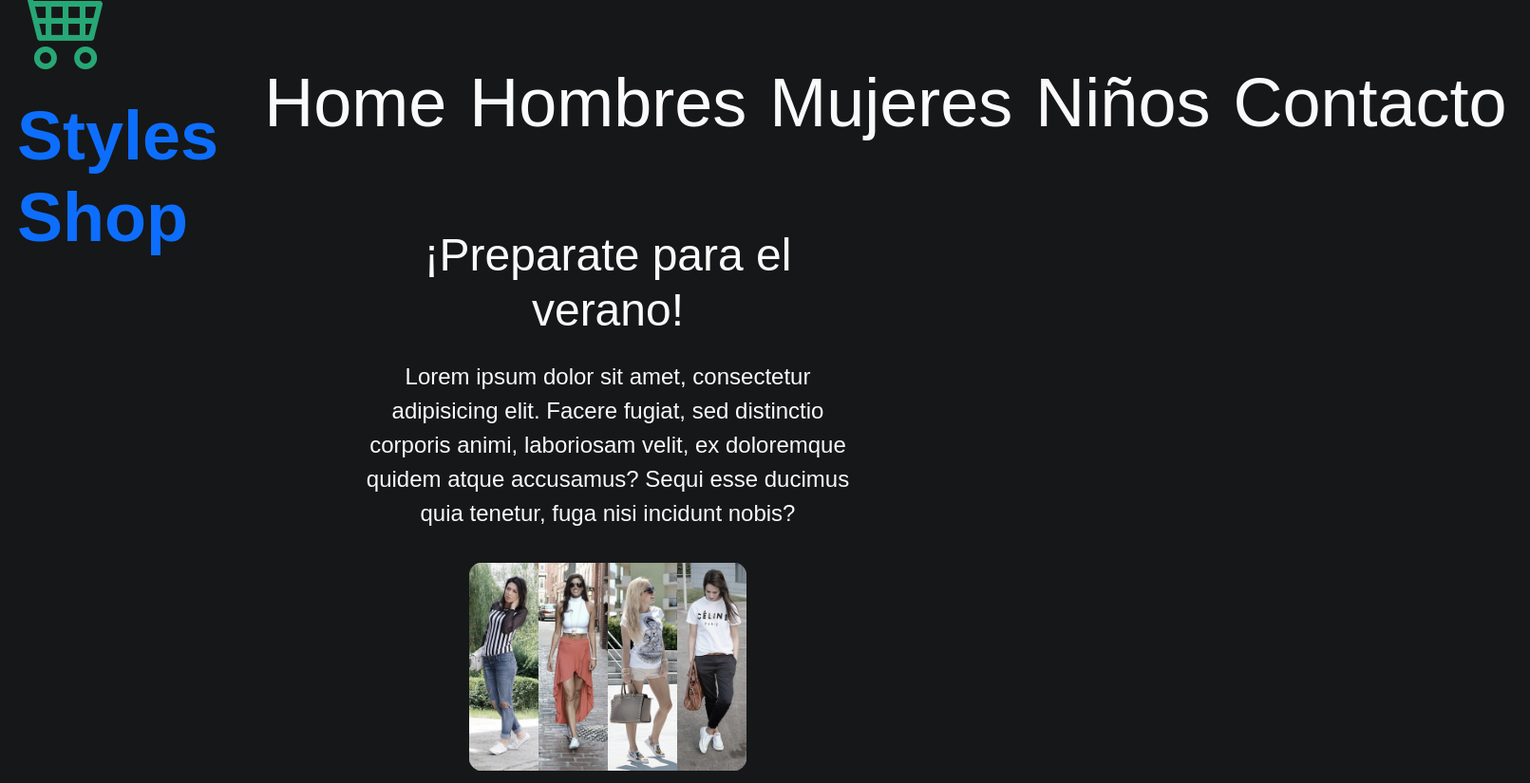
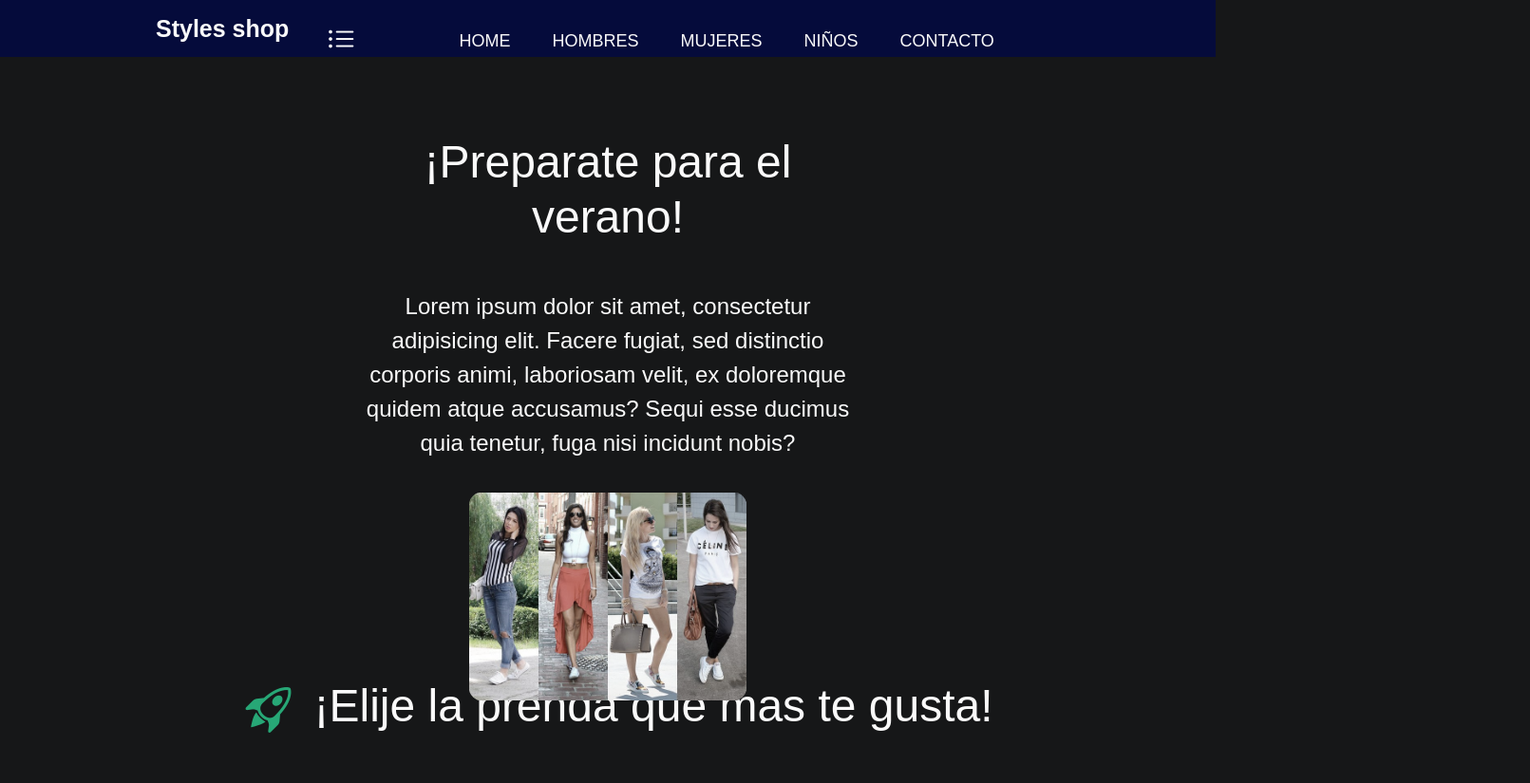
Before and after one commit to AndresMillan12/preentrega2millan-, a plain HTML site: page index.html in a window 1280 px wide. Shown: the top 825 px of the page at 95% size, 1611 px wide, since content can reach past the window. Drawn offline with nearby package versions, Linux system fonts and the light colour scheme; a web font is replaced by a local one.

Commit message:
modifique la barra

```diff
--- a/css/estilos.css
+++ b/css/estilos.css
@@ -8,51 +8,120 @@ body {
     font-family: 'Sofia Sans Extra Condensed', sans-serif;
     background-color: #161718;
     color: #fafafa;
+    padding: 90px 20px 0;
 }
 
 /* ENCABEZADO */
 
 .encabezado {
+    background-color: rgb(5, 11, 59);
+    height: 80px;
+    position: fixed;
+    width: 100%;
+    top: 0;
+    left: 0;
+}
+
+.nav {
     display: flex;
     justify-content: space-between;
-    align-items: center;
-    padding: 1rem 0;
-    height: 10rem;
+    max-width: 992px;
+    margin: 0 auto;
 }
 
-.tituloPrincipal{
+.nav-link {
+    color: #fafafa;
     text-decoration: none;
-    font-size: 3rem;
-}
-.tituloPrincipal i {
-    font-size: 4rem;
-    color: #27a776;
 }
 
-.tituloPrincipal h1{
-    display: inline-block;
-    font-size:  3rem;
-    font-weight: 700;
+.logo {
+    font-size: 30px;
+    font-weight: bold;
+    padding: 0 40px;
+    line-height: 80px;
 }
 
-.encabezado ul {
+.nav-menu {
     display: flex;
-    list-style-type: none;
+    margin-right: 40px;
+    list-style: none;
 }
 
-.encabezado ul li{
-    margin-right: 1rem;
+.nav-menu-item {
+    font-size: 18px;
+    margin: 0 10px;
+    line-height: 80px;
+    text-transform: uppercase;
+    width: max-content;
 }
 
-.encabezado ul li a {
-    text-decoration: none;
-    color: #fafafa;
-    font-size: 3rem;
+.nav-menu-link {
+    padding: 8px 12px;
+    border-radius: 3px;
 }
 
-.encabezado ul li a:hover {
-    color: rgba(255, 255, 255, 0.6);
+.nav-menu-link:hover {
+    background-color: turquoise;
+    transition: 0.5s;
 }
+
+.nav-toggle {
+    color: white;
+    background: none;
+    border: none;
+    font-size: 30px;
+    padding: 0 20px;
+    line-height: 60px;
+
+    display: none;
+}
+
+@media (max-width: 768px) {}
+
+body {
+    padding-top: 70px;
+}
+
+/* ENCABEZADO */
+
+.encabezado {
+    height: 60px;
+}
+
+.logo {
+    font-size: 25px;
+    padding: 0 20px;
+    line-height: 60px;
+}
+
+.nav-menu {
+    flex-direction: column;
+    align-items: center;
+    margin-right: 0px;
+    background-color: #fafafa;
+    position: fixed;
+    left: 0;
+    top: 60px;
+    width: 100%;
+    padding: 20px 0;
+    height: calc(100% - 60px);
+    overflow-y: auto;
+}
+
+.nav-menu-item {
+    line-height: 70px;
+}
+
+.nav-menu-link:hover,
+.nav-menu-link_activate {
+    background-color: none;
+    color: darkgray;
+}
+
+.nav-toggle {
+    display: block;
+}
+
 
 /* HOME */
 
@@ -64,9 +133,10 @@ body {
 }
 
 .hero h2 {
-    margin-bottom: 1rem;
+    margin-bottom: 2rem;
     font-size: 2rem;
     font-weight: 500;
+    margin-top: 3rem;
 }
 
 /* SECCION DE FOTOS */
@@ -99,39 +169,45 @@ body {
 }
 
 /*:::::Pie de Pagina*/
-.pie-pagina{
+.pie-pagina {
     width: 100%;
     background-color: #0a141d;
 }
-.pie-pagina .grupo-1{
+
+.pie-pagina .grupo-1 {
     width: 100%;
     max-width: 1200px;
     margin: auto;
-    display:grid;
+    display: grid;
     grid-template-columns: repeat(3, 1fr);
-    grid-gap:50px;
+    grid-gap: 50px;
     padding: 45px 0px;
 }
-.pie-pagina .grupo-1 .box figure{
+
+.pie-pagina .grupo-1 .box figure {
     width: 100%;
     height: 100%;
     display: flex;
     justify-content: center;
     align-items: center;
 }
-.pie-pagina .grupo-1 .box figure img{
+
+.pie-pagina .grupo-1 .box figure img {
     width: 250px;
 }
-.pie-pagina .grupo-1 .box h2{
+
+.pie-pagina .grupo-1 .box h2 {
     color: #fff;
     margin-bottom: 25px;
     font-size: 20px;
 }
-.pie-pagina .grupo-1 .box p{
+
+.pie-pagina .grupo-1 .box p {
     color: #efefef;
     margin-bottom: 10px;
 }
-.pie-pagina .grupo-1 .red-social a{
+
+.pie-pagina .grupo-1 .red-social a {
     display: inline-block;
     text-decoration: none;
     width: 45px;
@@ -143,23 +219,27 @@ body {
     text-align: center;
     transition: all 300ms ease;
 }
-.pie-pagina .grupo-1 .red-social a:hover{
+
+.pie-pagina .grupo-1 .red-social a:hover {
     color: aqua;
 }
-.pie-pagina .grupo-2{
+
+.pie-pagina .grupo-2 {
     background-color: #0a1a2a;
     padding: 15px 10px;
     text-align: center;
     color: #fff;
 }
-.pie-pagina .grupo-2 small{
+
+.pie-pagina .grupo-2 small {
     font-size: 15px;
 }
-@media screen and (max-width:800px){
-    .pie-pagina .grupo-1{
+
+@media screen and (max-width:800px) {
+    .pie-pagina .grupo-1 {
         width: 90%;
         grid-template-columns: repeat(1, 1fr);
-        grid-gap:30px;
+        grid-gap: 30px;
         padding: 35px 0px;
     }
 }
--- a/index.html
+++ b/index.html
@@ -15,20 +15,21 @@
     <link rel="stylesheet" href="css/estilos.css">
 </head>
 
-<body class="container-fluid">
+<body>
     <header class="encabezado">
-        <a href="index.html" class="tituloPrincipal">
-            <i class="bi bi-cart4"></i>
-            <h1>Styles Shop</h1>
-            <nav>
-                <ul>
-                    <li><a href="index.html">Home</a></li>
-                    <li><a href="html/hombres.html">Hombres</a></li>
-                    <li><a href="html/mujeres.html">Mujeres</a></li>
-                    <li><a href="html/niños.html">Niños</a></li>
-                    <li><a href="html/contacto.html">Contacto</a></li>
-                </ul>
-            </nav>
+        <nav class="nav">
+            <a href="" class="logo nav-link">Styles shop</a>
+            <button class="nav-toggle">
+                <i class="bi bi-list-ul"></i>
+            </button>
+            <ul class="nav menu">
+                <li class="nav-menu-item"><a href="index.html" class="nav-menu-link nav-link">Home</a></li>
+                <li class="nav-menu-item"><a href="html/hombres.html" class="nav-menu-link nav-link">Hombres</a></li>
+                <li class="nav-menu-item"><a href="html/mujeres.html" class="nav-menu-link nav-link">Mujeres</a></li>
+                <li class="nav-menu-item"><a href="html/niños.html" class="nav-menu-link nav-link">Niños</a></li>
+                <li class="nav-menu-item"><a href="html/contacto.html" class="nav-menu-link nav-link">Contacto</a></li>
+            </ul>
+        </nav>
     </header>
 
     <!-- HOME -->
```
